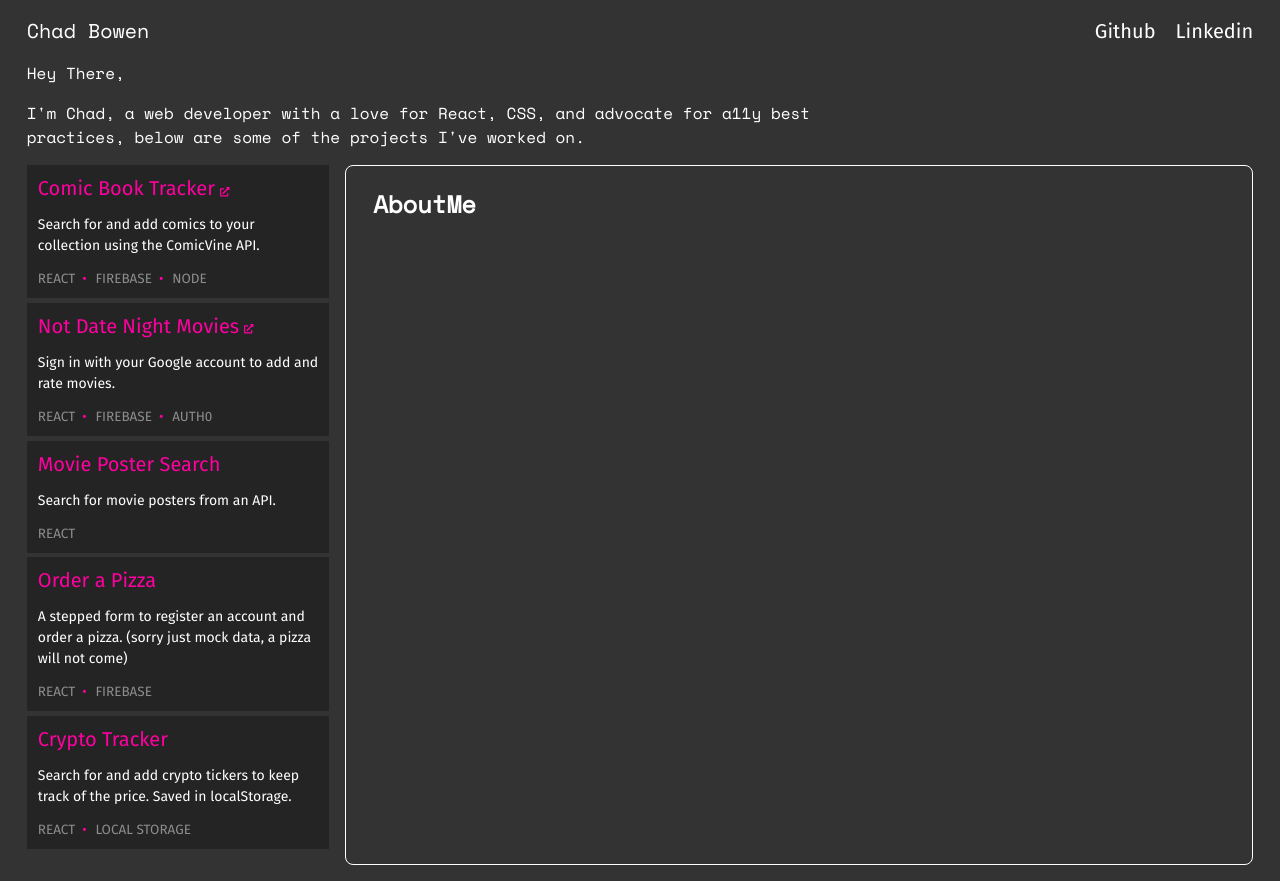
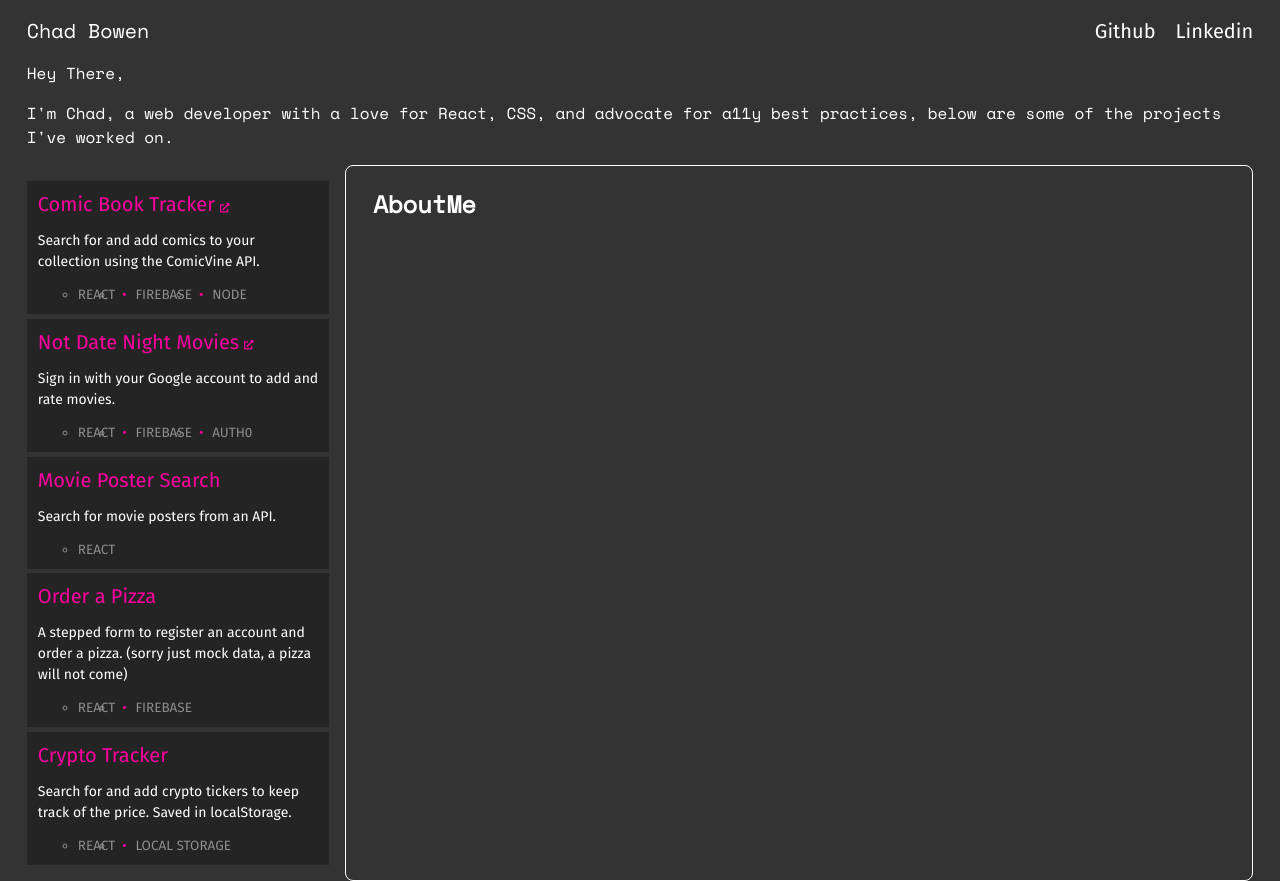
Before and after one commit to Chadbowen248/new-portfolio, a React (Create React App) app: page / in a window 1280 px wide. Built offline with nearby package versions, Linux system fonts and the light colour scheme.

Commit message:
added style components, header switched over

```diff
--- a/package.json
+++ b/package.json
@@ -16,6 +16,7 @@
     "react-dom": "^17.0.2",
     "react-router-dom": "^5.2.0",
     "react-scripts": "4.0.3",
+    "styled-components": "^5.3.0",
     "web-vitals": "^1.0.1",
     "yup": "^0.28.3"
   },
--- a/src/App.js
+++ b/src/App.js
@@ -2,10 +2,29 @@ import React from "react";
 import { BrowserRouter as Router, Switch, Route } from "react-router-dom";
 import MoviePosterSearch from "./Components/PosterSearch/MoviePosterSearch";
 import SteppedSignUpForm from "./Components/SteppedSignUpForm/SteppedSignUpForm";
+import { Header } from "./Components/Header";
+import styled from "styled-components";
+
 import CryptoPaymentApp from "./Components/CryptoPaymentApp";
 import AboutMe from "./Components/AboutMe";
 import ProjectLink from "./Components/ProjectLink";
-import { FontAwesomeIcon } from "@fortawesome/react-fontawesome";
+
+const ProjectsWrapper = styled.ul`
+  display: flex;
+  flex-direction: column;
+  list-style-type: none;
+  padding-left: 0;
+  max-width: 338px;
+  padding-right: 1.675em;
+  padding-left: 1.675em;
+  > li + li {
+    padding-top: 0.3rem;
+  }
+  @media (min-width: 760px) {
+    padding-left: 0;
+    padding-right: 0;
+  }
+`;
 
 const App = () => {
   const projects = [
@@ -50,53 +69,21 @@ const App = () => {
   ];
   return (
     <Router>
-      <header>
-        <nav>
-          <ul className="header-nav">
-            <li>Chad Bowen</li>
-            <li>
-              <a
-                href="www.google.com"
-                className="header-nav__link"
-                aria-label="View source code on Github"
-              >
-                <span className="header-nav__link--text">Github</span>
-                <FontAwesomeIcon
-                  icon={["fab", "github"]}
-                  className="header-nav__link--icon"
-                />
-              </a>
-            </li>
-            <li>
-              <a
-                href="www.google.com"
-                className="header-nav__link"
-                aria-label="View my Linkedin"
-              >
-                <span className="header-nav__link--text">Linkedin</span>
-                <FontAwesomeIcon
-                  icon={["fab", "linkedin-in"]}
-                  className="header-nav__link--icon"
-                />
-              </a>
-            </li>
-          </ul>
-        </nav>
-      </header>
+      <Header />
       <div className="intro">
         <p>Hey There,</p>
-        <p className="intro__copy">
+        <p>
           I'm Chad, a web developer with a love for React, CSS, and advocate for
           a11y best practices, below are some of the projects I've worked on.
         </p>
       </div>
       <div className="grid-container">
         <nav>
-          <ul className="projects">
+          <ProjectsWrapper>
             {projects.map((project) => (
               <ProjectLink {...project} key={project.linkText} />
             ))}
-          </ul>
+          </ProjectsWrapper>
         </nav>
         <div className="about-me">
           <Switch>
--- /dev/null
+++ b/src/Components/Header.js
@@ -0,0 +1,66 @@
+import { FontAwesomeIcon } from "@fortawesome/react-fontawesome";
+import styled from "styled-components";
+
+const HeaderWrapper = styled.header`
+  padding-left: 1.675em;
+  padding-right: 1.675em;
+`
+
+const HeaderNavigation = styled.ul`
+  display: grid;
+  grid-template-columns: 1fr auto auto;
+  list-style-type: none;
+  padding-left: 0;
+  color: var(--white);
+  a {
+    color: var(--white);
+  }
+
+  @media (min-width: 760px) {
+    li:last-child {
+      margin-left: 1em;
+    }
+  }
+`;
+
+const HeaderLinkText = styled.span`
+  display: none;
+  @media (min-width: 760px) {
+    display: inherit;
+  }
+`;
+
+const IconStyle = styled.span`
+  margin-left: 0.75rem;
+  @media (min-width: 760px) {
+    display: none;
+  }
+`;
+
+export const Header = () => {
+  return (
+    <HeaderWrapper>
+      <nav>
+        <HeaderNavigation>
+          <li>Chad Bowen</li>
+          <li>
+            <a href="www.google.com" aria-label="View source code on Github">
+              <HeaderLinkText>Github</HeaderLinkText>
+              <IconStyle>
+                <FontAwesomeIcon icon={["fab", "github"]} />
+              </IconStyle>
+            </a>
+          </li>
+          <li>
+            <a href="www.google.com" aria-label="View my Linkedin">
+              <HeaderLinkText>Linkedin</HeaderLinkText>
+              <IconStyle>
+                <FontAwesomeIcon icon={["fab", "linkedin-in"]} />
+              </IconStyle>
+            </a>
+          </li>
+        </HeaderNavigation>
+      </nav>
+    </HeaderWrapper>
+  );
+};
--- a/src/index.css
+++ b/src/index.css
@@ -20,10 +20,8 @@
   --white: rgb(255, 255, 255);
 }
 
-header,
 .intro,
-.about-me,
-.projects {
+.about-me {
   padding-left: 1.675em;
   padding-right: 1.675em;
 }
@@ -46,54 +44,14 @@ a {
   font-family: "Fira Sans";
 }
 
-ul {
-  list-style-type: none;
-  padding-left: 0;
-}
-
 li {
   font-size: clamp(1rem, 1.875vw, 1.25rem);
 }
 
-/* Header */
-.header-nav {
-  display: grid;
-  grid-template-columns: 1fr auto auto;
-  color: var(--white);
-}
-
-.header-nav__link {
-  color: var(--white);
-}
-
-.header-nav__link--text {
-  display: none;
-}
-
-.header-nav__link--icon {
-  margin-left: 0.75rem;
-}
-
-/* Intro */
-.intro__copy {
-  max-width: 800px;
-}
-
 /* Projects */
-
-.projects {
-  display: flex;
-  flex-direction: column;
-  margin-top: 0;
-  max-width: 338px;
-}
 
 .projects__link {
   color: var(--pink);
-}
-
-.projects > * + * {
-  padding-top: 0.3rem;
 }
 
 .projects__description,
@@ -125,10 +83,10 @@ li {
     grid-column-gap: 1em;
   }
 
-  .projects {
+  /* .projects {
     padding-left: 0;
     padding-right: 0;
-  }
+  } */
 
   .projects__item {
     background-color: var(--darker);
@@ -183,22 +141,4 @@ li {
     margin-left: 0;
     margin-right: 0;
   }
-
-  .header-nav__link--icon {
-    display: none;
-  }
-
-  .header-nav__link--text {
-    display: inherit;
-  }
-
-  .header-nav li:last-child {
-    margin-left: 1em;
-  }
 }
-
-/* @media (min-width: 980px) {
-  .projects-list {
-    flex-direction: column;
-  }
-} */
```
